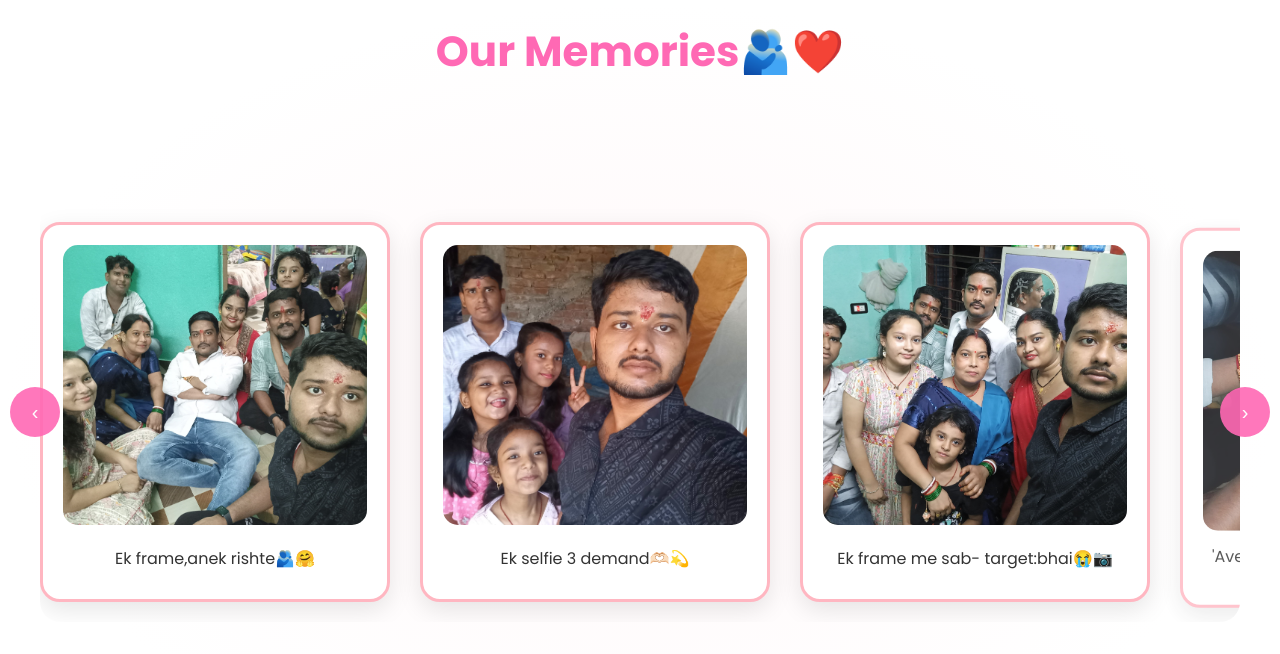
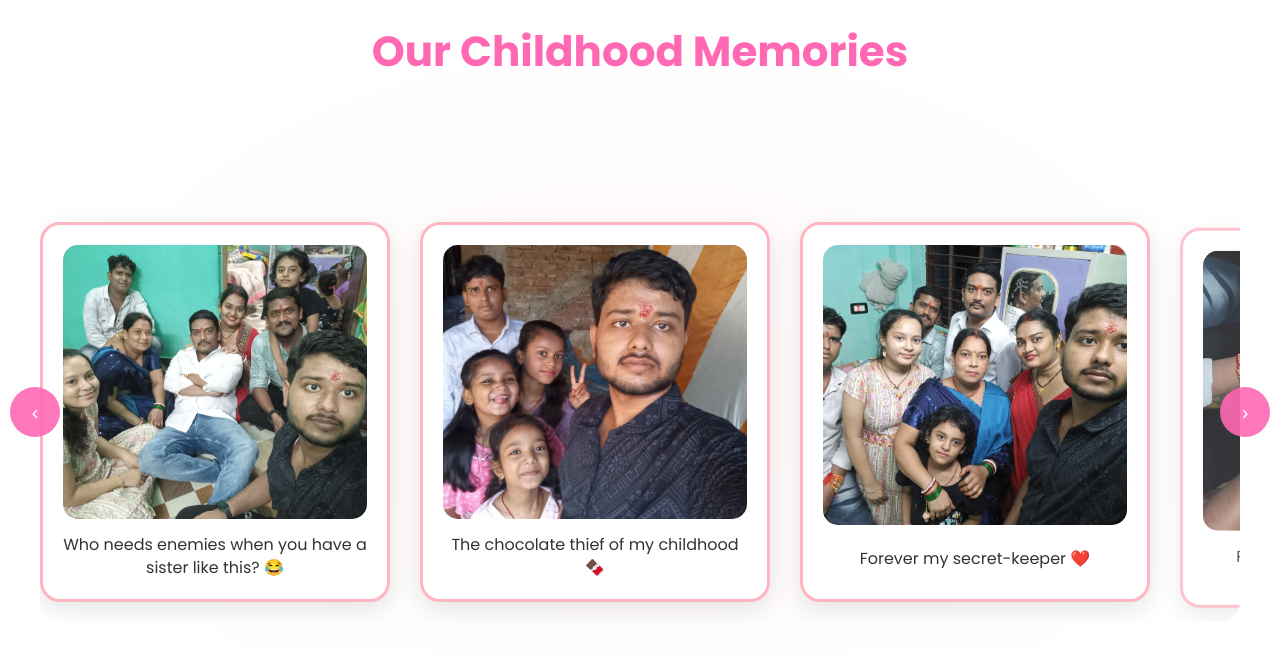
Before and after one commit to anubhav549/Rakhi, a plain HTML site: page card.html in a window 1280 px wide. Both pictures are taken after a click on the button "Light Our Memories". Drawn offline with Linux system fonts and the light colour scheme.

Commit message:
Add files via upload

```diff
--- a/card.html
+++ b/card.html
@@ -316,7 +316,7 @@
     </div>
 
     <div class="main-content" id="mainContent">
-        <h1 class="main-heading" id="mainHeading">Our Memories🫂❤️</h1>
+        <h1 class="main-heading" id="mainHeading">Our Childhood Memories</h1>
 
         <div class="cards-container">
             <button class="nav-arrows nav-left" id="navLeft">‹</button>
@@ -326,27 +326,27 @@
                 <div class="cards-track" id="cardsTrack">
                     <div class="memory-card">
                         <img src="pic1.jpg" alt="Memory 1">
-                        <p class="memory-caption">Ek frame,anek rishte🫂🤗</p>
+                        <p class="memory-caption">Who needs enemies when you have a sister like this? 😂</p>
                     </div>
                     <div class="memory-card">
                         <img src="pic2.jpg" alt="Memory 2">
-                        <p class="memory-caption">Ek selfie 3 demand🫶🏻💫</p>
+                        <p class="memory-caption">The chocolate thief of my childhood 🍫</p>
                     </div>
                     <div class="memory-card">
                         <img src="pic3.jpg" alt="Memory 3">
-                        <p class="memory-caption">Ek frame me sab- target:bhai😭📷</p>
+                        <p class="memory-caption">Forever my secret-keeper ❤️</p>
                     </div>
                     <div class="memory-card">
                         <img src="pic4.jpg" alt="Memory 4">
-                        <p class="memory-caption">'Avengers Assemble-Rakhi Edition'🛡😂</p>
+                        <p class="memory-caption">Partners in every mischievous adventure 🌟</p>
                     </div>
                     <div class="memory-card">
                         <img src="pic5.jpg" alt="Memory 5">
-                        <p class="memory-caption">Bachpan ki team ready hai lootne ke liye😂 </p>
+                        <p class="memory-caption">From fights to friendship - you're irreplaceable 💕</p>
                     </div>
                     <div class="memory-card">
                         <img src="pic6.jpg" alt="Memory 6">
-                        <p class="memory-caption">Cutie Pookie sisters🫂😘💫</p>
+                        <p class="memory-caption">Growing up together, one memory at a time 🌸</p>
                     </div>
                 </div>
             </div>
@@ -366,7 +366,7 @@
         const navRight = document.getElementById('navRight');
 
         let currentIndex = 0;
-        const cardWidth = 450; // updated card width + gap
+        const cardWidth = 380; // updated card width + gap
         const maxIndex = 3; // adjust based on number of cards and container width
 
         // Light button click handler
```
